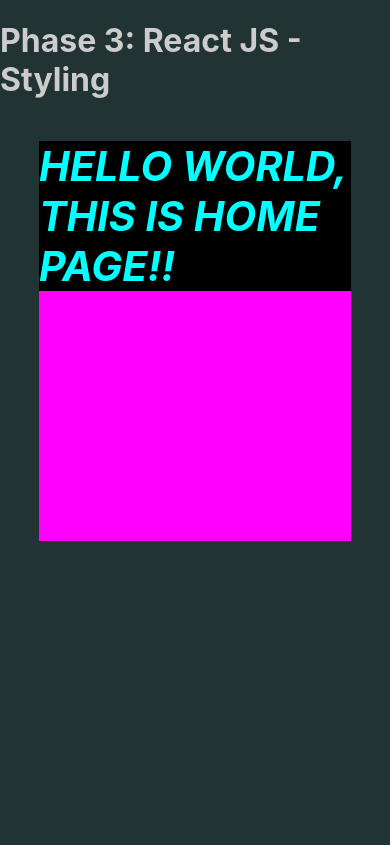
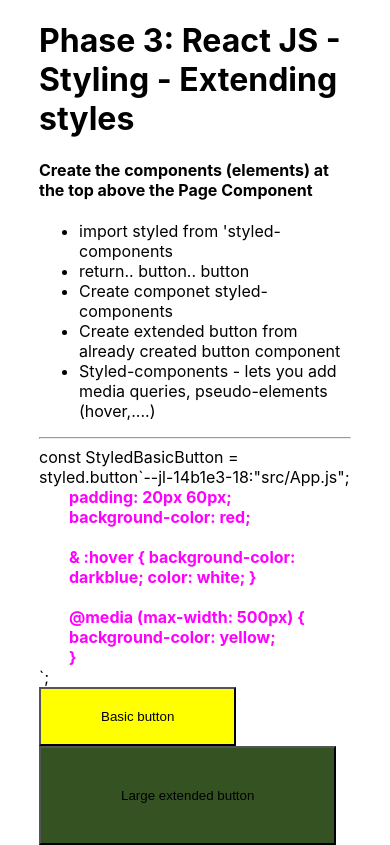
Before and after one commit to React-JS-Folder/full-react-js-techbase-2-2022, a React (Create React App) app: page / in a window 390 px wide. Built offline with nearby package versions, Linux system fonts and the light colour scheme.

Commit message:
React JS - styled-components - extending components, media queries, onHover

```diff
--- a/src/App.js
+++ b/src/App.js
@@ -1,12 +1,62 @@
-import HomePage from "./components/PAGES/HomePage";
+import styled from 'styled-components'
+
 
 function App() {
   return (
-    <div className="App">
-      <h1>Phase 3: React JS - Styling </h1>
-      <HomePage />
+    <div className="App" style={{ width: '80%', margin: 'auto'}}>
+      <h1>Phase 3: React JS - Styling - Extending styles </h1>
+      <h4>Create the components (elements) at the top above the Page Component </h4>
+      <ul>
+        <li>import styled from 'styled-components</li>
+        <li>return.. button.. button</li>
+        <li>Create componet styled-components</li>
+        <li>Create extended button from already created button component</li>
+        <li>Styled-components - lets you add media queries, pseudo-elements (hover,....)</li>
+      </ul>
+      <hr />
+
+      const StyledBasicButton = styled.button` <br />
+          <div style={{ paddingLeft: '30px', color: 'magenta', fontWeight: 'bold'}}>padding: 20px 60px;   <br />
+          background-color: red;  <br />
+          <br />
+          &amp;
+
+          :hover
+
+          &#123;
+          background-color: darkblue;
+          color: white;
+          &#125;
+          <br />
+          <br />
+          @media (max-width: 500px)  &#123; <br />
+            background-color: yellow; <br />
+          &#125; <br />
+          </div>
+        `;
+
+      <br />
+      <StyledBasicButton> Basic button </StyledBasicButton>
+      <StyledLargeButton> Large extended button </StyledLargeButton>
+
     </div>
   );
 }
+    const StyledBasicButton = styled.button`
+        padding: 20px 60px;
+        background-color: red;
 
+        &:hover {
+          background-color: darkblue;
+          color: white;
+        }
+
+        @media (max-width: 500px) {
+          background-color: yellow;
+        }
+      `;
+      const StyledLargeButton = styled(StyledBasicButton)`
+        padding: 40px 80px;
+        background-color: #355322;
+      `;
 export default App;
--- a/src/components/PAGES/HomePage.js
+++ /dev/null
@@ -1,13 +0,0 @@
-import React from 'react'
-import './homepage.scss'
-import styles from './exampleClass.module.scss'
-
-
-
-export default function HomePage() {
-   return (
-      <div className="homepage__div">
-         <h3 className={styles.importedClassFromModules}>HELLO WORLD, THIS IS HOME PAGE!!</h3>
-      </div>
-   )
-}
--- a/src/components/PAGES/exampleClass.module.scss
+++ /dev/null
@@ -1,4 +0,0 @@
-.importedClassFromModules {
-   background-color: #000;
-   color: aqua;
-}
--- a/src/components/PAGES/homepage.scss
+++ /dev/null
@@ -1,15 +0,0 @@
-body {
-   background-color: #233;
-   color: #ccc;
-}
-.homepage__div {
-   width: 80%;
-   height: 400px;
-   background-color: magenta;
-   margin: auto;
-}
-h3 {
-   font-size: 41.2px;
-   font-style: italic;
-   font-variant: small-caps;
-}
```
Also changed, not shown: src/REACT JS - STYLING - EXTENDING STYLE.txt (added), src/REACT JS - STYLING 02 - CSS MODULES.txt (deleted), src/REACT JS - STYLING 03 - STYLED COMPONENTS.txt (deleted).
